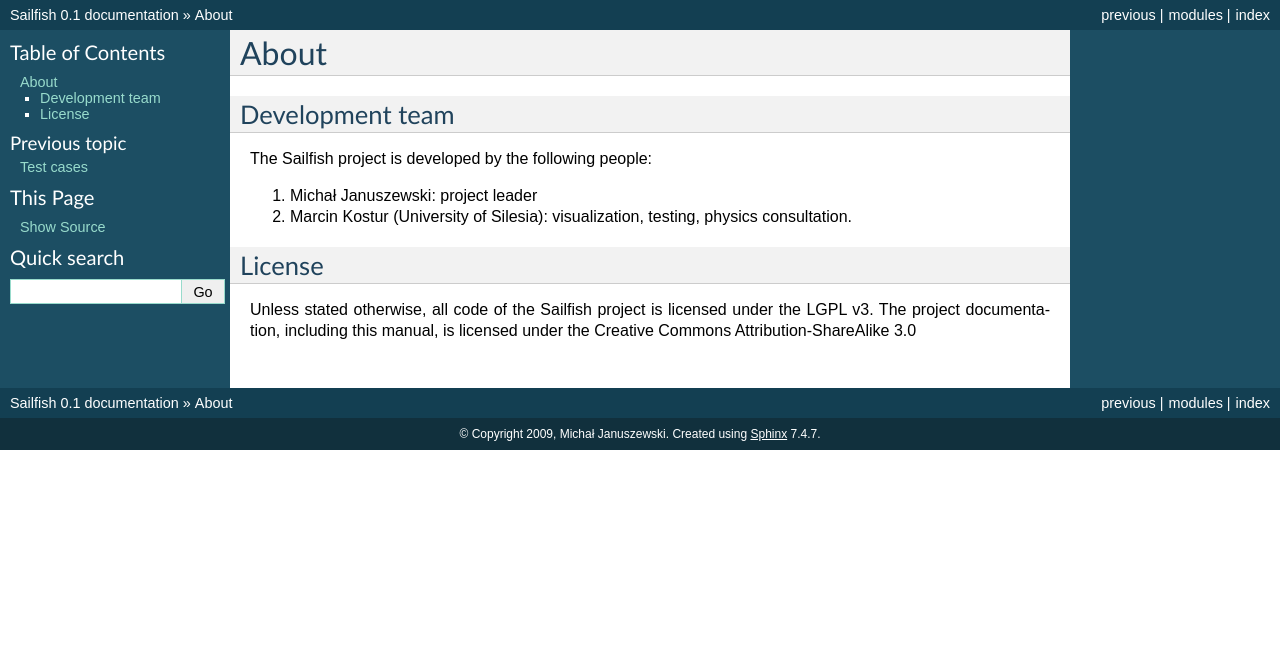
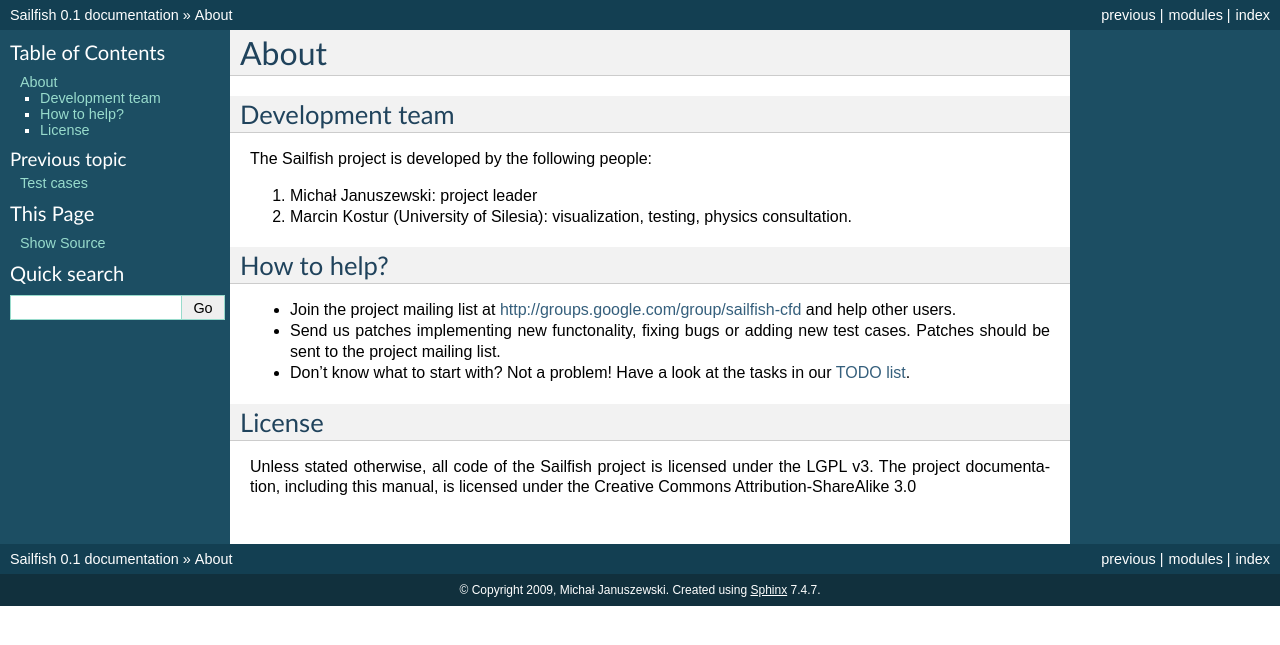
Before and after one commit to sailfish-team/sailfish, a Sphinx documentation site: the page built from doc/about.rst, in a window 1280 px wide. Shown: the top 645 px of the page. Built offline with Sphinx 7.4.7, drawn with Linux system fonts in a browser that asks for light colours; formulas are drawn with MathJax 3.

Commit message:
Add info about how to help to the project manual.

```diff
--- a/doc/about.rst
+++ b/doc/about.rst
@@ -8,6 +8,20 @@
 1) Michał Januszewski: project leader
 2) Marcin Kostur (University of Silesia): visualization, testing, physics consultation.
 
+How to help?
+------------
+
+* Join the project mailing list at http://groups.google.com/group/sailfish-cfd and help
+  other users.
+
+* Send us patches implementing new functonality, fixing bugs or adding new test cases.
+  Patches should be sent to the project mailing list.
+
+* Don't know what to start with?  Not a problem!  Have a look at the tasks in our
+  `TODO list`__.
+
+__ http://gitorious.org/sailfish/sailfish/blobs/master/TODO
+
 License
 -------
 Unless stated otherwise, all code of the Sailfish project is licensed under the LGPL v3.
```
